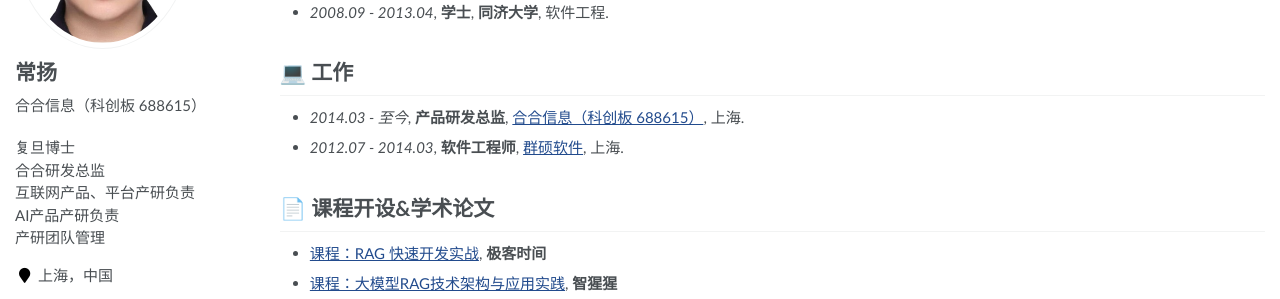
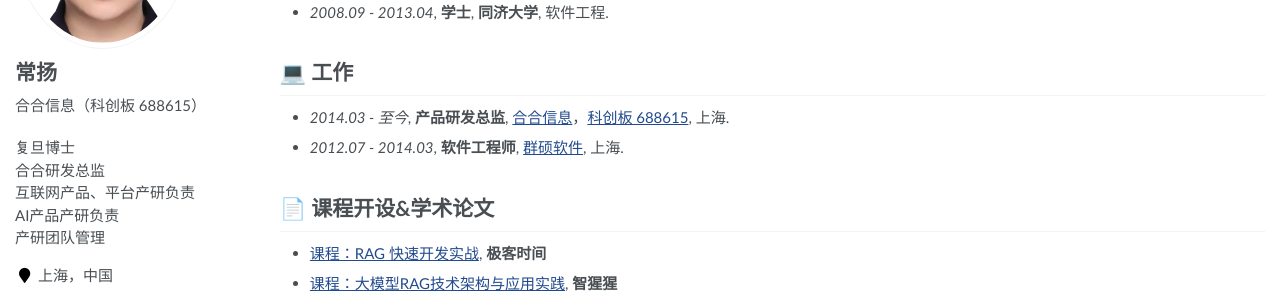
Before and after one commit to yangchangcy/yangchangcy.github.io, a Jekyll site: the page built from _pages/about.md, in a window 1280 px wide and 900 px high. Shown: the part 256-555 px from the top of the window. Built offline with Jekyll 4.4.1, drawn with Linux system fonts in a browser that asks for light colours; part of the change alters nothing that is shown.

```diff
--- a/_pages/about.md
+++ b/_pages/about.md
@@ -31,7 +31,7 @@ redirect_from:
 <span class='anchor' id='job'></span>
 # 💻 工作
 
-- *2014.03 - 至今*, **产品研发总监**, [合合信息（科创板 688615）](https://www.intsig.com/), 上海.
+- *2014.03 - 至今*, **产品研发总监**, [合合信息](https://www.intsig.com/)，[科创板 688615](https://gushitong.baidu.com/stock/ab-688615), 上海.
 
 - *2012.07 - 2014.03*, **软件工程师**, [群硕软件](https://www.augmentum.com.cn/), 上海.
 
```
